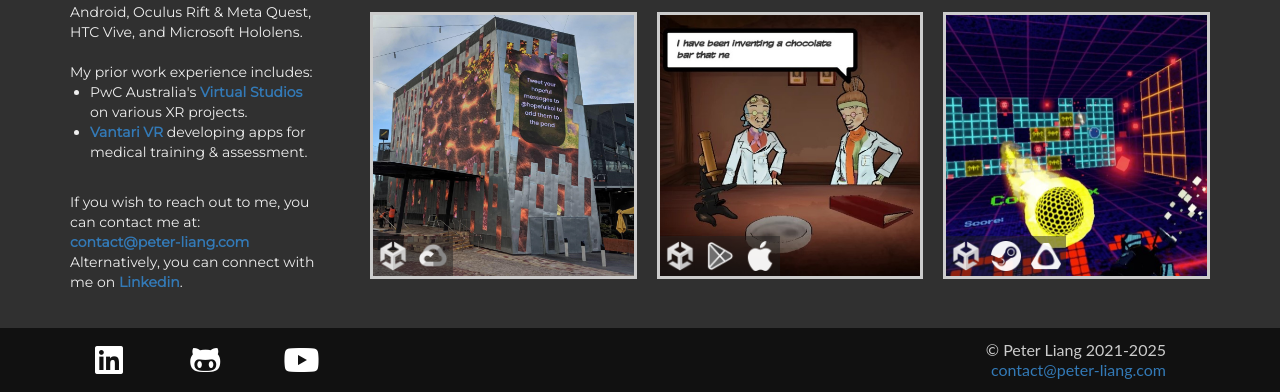
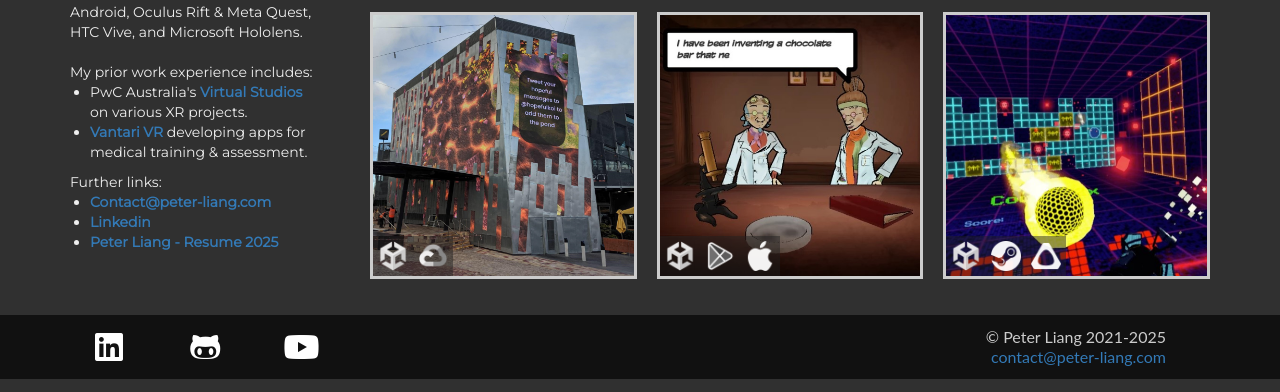
Before and after one commit to catdevpete/peter-liang-website, a PHP site: page / in a window 1280 px wide. Shown: the part 436-828 px from the top of the page. Run offline with PHP 8.4, Linux system fonts and the light colour scheme; some libraries are stand-ins or nearby versions.

Commit message:
Modifying links section

```diff
--- a/index.php
+++ b/index.php
@@ -47,10 +47,13 @@
 						<div class="body-text-dots"><ul>
 							<li>PwC Australia's <a href="https://www.pwc.com.au/consulting/digital-transformation/virtual-studios.php"><b>Virtual Studios</b></a> on various XR projects.</li>
 							<li><a href="https://www.vantarivr.com.au/"><b>Vantari VR</b></a> developing apps for medical training & assessment.</li>
-						</ul></div><br>
-						<p>If you wish to reach out to me, you can contact me at:</p>
-						<p><b><a href="mailto:contact@peter-liang.com">contact@peter-liang.com</a></b></p>
-						<p>Alternatively, you can connect with me on <a href="https://www.linkedin.com/in/catdevpete/"><b>Linkedin</b></a>.</p>
+						</ul></div>
+						<p>Further links:</p>
+						<div class="body-text-dots"><ul>
+							<li><b><a href="mailto:contact@peter-liang.com">Contact@peter-liang.com</a></b></li>
+							<li><a href="https://www.linkedin.com/in/catdevpete/"><b>Linkedin</b></li>
+							<li><a href="https://docs.google.com/document/d/1bScjCMWM4Q3JwKwcl3Xx647AkBNmCsZfIt9LNoTmxKo/edit?usp=sharing"><b>Peter Liang - Resume 2025</b></a></li>
+						</ul></div>
 					</div>
 					<div id="bottom-right">
 						<div class="grid-item">
```
